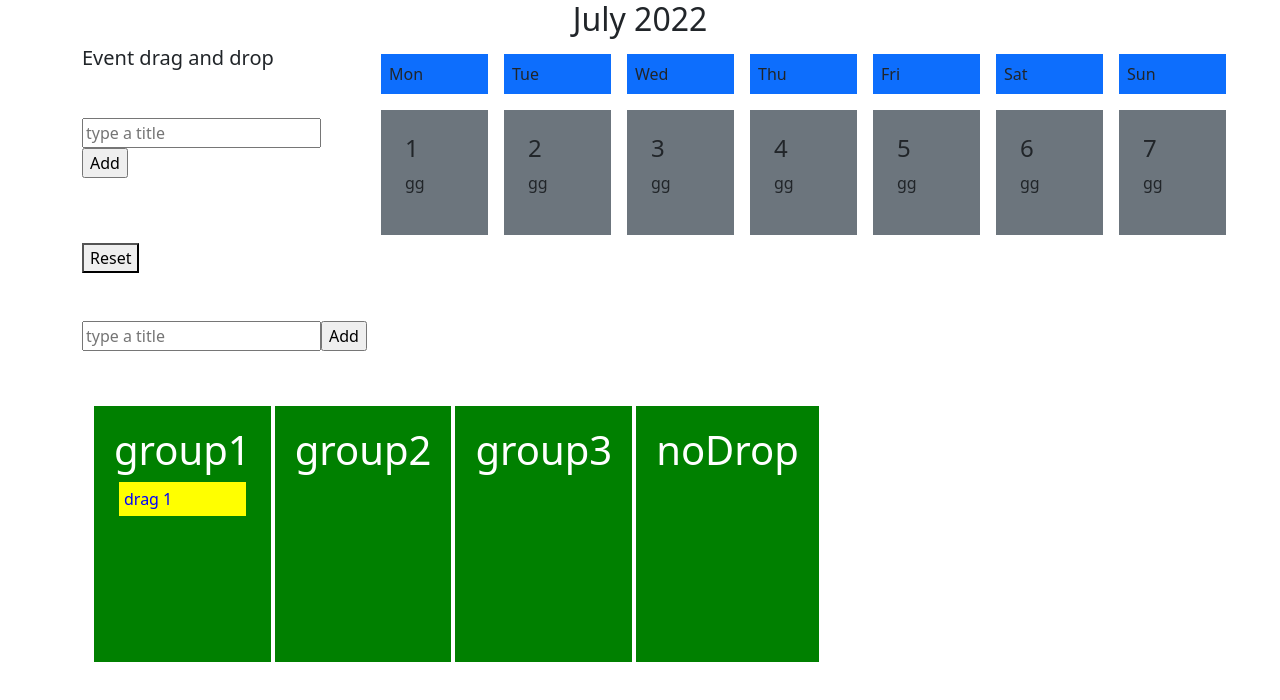
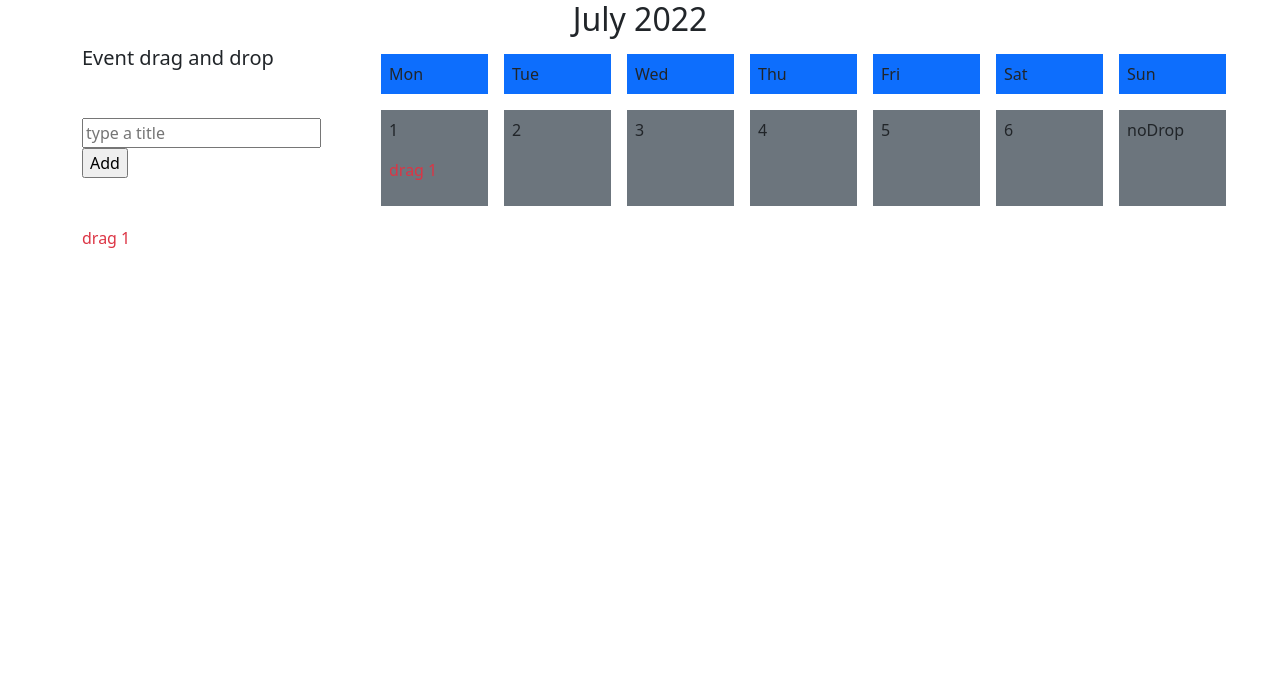
Before and after one commit to raselmahmud-coder/drag-drop-event, a React (Create React App) app: page / in a window 1280 px wide. Shown: the top 700 px of the page. Built offline with nearby package versions, Linux system fonts and the light colour scheme.

Commit message:
drag and drop enabled

```diff
--- a/src/App.js
+++ b/src/App.js
@@ -8,7 +8,7 @@ function App() {
   return (
     <div className="container">
       <Calender />
-      <Testing/>
+      {/* <Testing/> */}
     </div>
   );
 }
--- a/src/components/Calender.js
+++ b/src/components/Calender.js
@@ -2,13 +2,17 @@ import React, { useState } from "react";
 import Dates from "./Dates";
 import Title from "./Title";
 import Weeks from "./Weeks";
-const dates = [1, 2, 3, 4, 5, 6, 7];
+const dates = ["1", "2", "3", "4", "5", "6", "noDrop"];
 
 const Calender = () => {
   const [title, setTitle] = useState("");
   const getYear = new Date().getFullYear();
   const [index, setIndex] = useState(1);
+  const initialItems = [{ id: 1, group: "1", value: "drag 1" }];
+  const [noDrop, setNoDrop] = useState("");
+  const [dragData, setDragData] = useState({});
 
+  const [items, setItems] = useState(initialItems);
   function moveCard(i) {
     setIndex(i);
   }
@@ -16,9 +20,66 @@ const Calender = () => {
   const handleForm = (e) => {
     e.preventDefault();
     const title = e.target.title.value;
-    setTitle(title);
-    e.target.reset();
+    const newItem = {
+      id: items.length + 1,
+      group: "1",
+      value: `${title} ${items.length + 1}`,
+    };
+    const newItems = [...items, newItem];
+    setItems(newItems);
+    // setTitle(title);
+    // e.target.reset();
   };
+  console.log("length", items);
+
+  const handleDragEnter = (e, group) => {
+    console.log("drag enter", group);
+
+    if (group === "noDrop") {
+      setNoDrop("noDrop");
+    }
+  };
+  const handleDragOver = (e) => {
+    // console.log("drag over");
+    e.preventDefault();
+  };
+
+  // setNoDrop to nothing to return styling to normal
+  const handleDragLeave = (e) => {
+    console.log("drag leave");
+    setNoDrop("");
+  };
+  const handleDrop = (e, group) => {
+    const daa = items.filter((d) => d.group !== group);
+    console.log("many group", daa);
+
+
+    // console.log("drop here",group);
+    /* for (const iterator of items) {
+      if (iterator.value.length) {
+      }
+
+      console.log(iterator, "what is it", e.target.innerText);
+    } */
+
+    setNoDrop("");
+    const selected = dragData.id;
+
+    if (group === "noDrop") {
+      console.log("nuh uh");
+    } else {
+      changeCategory(selected, group);
+    }
+  };
+  const changeCategory = (itemId, group) => {
+    const newItems = [...items];
+    newItems[itemId - 1].group = group;
+    setItems([...newItems]);
+  };
+  const handleDragStart = (e, id, group) => {
+    setDragData({ id: id, initialGroup: group });
+  };
+
   return (
     <>
       <h2 className="text-center">July {getYear}</h2>
@@ -30,18 +91,66 @@ const Calender = () => {
             <input type="submit" value="Add" />
           </form>
 
-          {title && <Title titleInfo={title} />}
+          {
+
+            items.map((item) => (
+              <div
+                key={item.id}
+                id={item.id}
+                // change style if dragged over noDrop
+                className={``}
+                // MAKES THE ITEM DRAGGABLE!!!!
+                draggable
+                // event handler
+                onDragStart={(e) => handleDragStart(e, item.id)}
+              >
+                <p className="text-danger">{item.value}</p>
+              </div>
+            ))
+}
+
         </div>
         <div className="col-md-9">
           <Weeks />
+
           <section className="row row-cols-7">
-            {dates.map((date, dex) => (
-              <Dates
-                key={dex}
-                data={date}
-                card={index === 1}
-                moveCard={moveCard.bind(null, 1)}
-              />
+            {dates.map((group) => (
+              <div
+                // change styling if dragging into noDrop zone
+                className={`col bg-secondary p-2 m-2 ${
+                  group === "noDrop" && noDrop === "noDrop" ? noDrop : "group"
+                }`}
+                // event handlers
+                onDragEnter={(e) => handleDragEnter(e, group)}
+                onDragOver={handleDragOver}
+                onDragLeave={handleDragLeave}
+                onDrop={(e) => handleDrop(e, group)}
+                key={group}
+              >
+                <p className="text-bold">{group}</p>
+                <div>
+                  {items
+                    .filter((item) => item.group === group)
+                    .map((item) => (
+                      <div
+                        key={item.id}
+                        id={item.id}
+                        // change style if dragged over noDrop
+                        className={`${
+                          group === "noDrop" && noDrop === "noDrop"
+                            ? "notAllowed"
+                            : "item"
+                        }`}
+                        // MAKES THE ITEM DRAGGABLE!!!!
+                        draggable
+                        // event handler
+                        onDragStart={(e) => handleDragStart(e, item.id, group)}
+                      >
+                        <p className="text-danger">{item.value}</p>
+                      </div>
+                    ))}
+                </div>
+              </div>
             ))}
           </section>
         </div>
--- a/src/components/Dates.js
+++ b/src/components/Dates.js
@@ -1,44 +1,54 @@
 import React, { useState } from "react";
-import Title from "./Title";
+const dates = ["1", "2", "3", "noDrop"];
+const Dates = ({ date }) => {
+  const [noDrop, setNoDrop] = useState("");
+  const [dragData, setDragData] = useState({});
+  const initialItems = [{ id: 1, group: "1", value: "drag 1" }];
+  const [items, setItems] = useState(initialItems);
 
-const Dates = ({ data, card, moveCard }) => {
-    console.log(card);
-  const [isOver, setIsOver] = useState(false);
-console.log(isOver);
-  function handleDragOver(e) {
-    if (e.dataTransfer.types[0] === "text/plain") {
-      setIsOver(true);
-      e.preventDefault();
+  const handleDragEnter = (e, group) => {
+    if (group === "noDrop") {
+      setNoDrop("noDrop");
     }
-  }
+  };
+  const handleDragOver = (e) => {
+    e.preventDefault();
+  };
+  const handleDragLeave = (e) => {
+    setNoDrop("");
+  };
 
-  function handleDrop(e) {
-    const dataJSON = e.dataTransfer.getData("text/plain");
-    let data;
-    try {
-        data = JSON.parse(dataJSON);
-        // console.log("hello data",data);
-    } catch {}
-    if (data && data.type === "card") {
-        console.log("move data data111",data);
-      moveCard();
+  const handleDrop = (e, group) => {
+    setNoDrop("");
+    const selected = dragData.id;
+    if (group === "noDrop") {
+      console.log("nuh uh");
+    } else {
+      changeCategory(selected, group);
     }
-  }
+  };
+  const changeCategory = (itemId, group) => {
+    const newItems = [...items];
+    newItems[itemId - 1].group = group;
+    setItems([...newItems]);
+  };
+  const handleDragStart = (e, id, group) => {
+    setDragData({ id: id, initialGroup: group });
+  };
 
-  function handleDragLeave() {
-    setIsOver(false);
-  }
   return (
     <>
       <div
-        className="bg-secondary col p-4 m-2"
-        style={{ backgroundColor: isOver ? "#bbf" : "rgba(0,0,0,.12)" }}
+        // change styling if dragging into noDrop zone
+        className="col bg-secondary p-2 m-2"
+        // event handlers
+        onDragEnter={(e) => handleDragEnter(e, date)}
         onDragOver={handleDragOver}
-        onDrop={handleDrop}
         onDragLeave={handleDragLeave}
+        onDrop={(e) => handleDrop(e, date)}
+        key={date}
       >
-        <h4>{data}</h4>
-        <p>{card ? <Title /> : "Box-1"} gg</p>
+        <h5> {date}</h5>
       </div>
     </>
   );
--- a/src/components/Testing.js
+++ b/src/components/Testing.js
@@ -1,10 +1,10 @@
-import React, { useState } from 'react';
-import './Testign.scss'
+import React, { useState } from "react";
+// import './Testign.scss'
 const Testing = () => {
   // Initial groups to drag between
-const groups = ["group1", "group2", "group3", "noDrop"];
+  const dates = ["1", "2", "3", "noDrop"];
   // Initial items to be dragged
-const initialItems = [{ id: 1, group: "group1", value: "drag 1" }];
+  const initialItems = [{ id: 1, group: "1", value: "drag 1" }];
   // Sets the state of the items.
   // Can be used to add items
   const [items, setItems] = useState(initialItems);
@@ -50,10 +50,7 @@ const changeCategory = (itemId, group) => {
     setItems([...newItems]);
   };
 
-// 1. setNoDrop in case item was dropped in noDrop
-// 2. gets the item id
-// 3. doesn't allow drop in noDrop
-// 4. changeCategory (see above)
+
   const handleDrop = (e, group) => {
     setNoDrop("");
     const selected = dragData.id;
@@ -69,8 +66,8 @@ const handleForm = (e) => {
     const title = e.target.title.value;
     const newItem = {
       id: items.length + 1,
-    group: "group1",
-    value: `${title} ${items.length + 1}`
+      group: "1",
+      value: `${title} ${items.length + 1}`,
     };
     const newItems = [...items, newItem];
     setItems(newItems);
@@ -88,42 +85,45 @@ return (
         </form>
       </div>
       <div className="groups">
+        <div style={{border:'2px solid red'}}>
+          <h6>default place {initialItems[0].group}</h6>
+        </div>
+
         {/* iterate over groups */}
-      {groups.map((group) => (
+        {dates.map((date) => (
           <div
             // change styling if dragging into noDrop zone
             className={`${
-            group === "noDrop" && noDrop === "noDrop" ? noDrop : "group"
+              date === "noDrop" && noDrop === "noDrop" ? noDrop : "group"
             }`}
             // event handlers
-          onDragEnter={(e) => handleDragEnter(e, group)}
+            onDragEnter={(e) => handleDragEnter(e, date)}
             onDragOver={handleDragOver}
             onDragLeave={handleDragLeave}
-          onDrop={(e) => handleDrop(e, group)}
-          key={group}
+            onDrop={(e) => handleDrop(e, date)}
+            key={date}
           >
-          <h1 className="title">{group}</h1>
+            <h1 className="text-danger">{date}</h1>
             <div>
-            {/* iterate over items */}
               {items
-              .filter((item) => item.group === group)
+                .filter((item) => item.group === date)
                 .map((item) => (
                   <div
                     key={item.id}
                     id={item.id}
                     // change style if dragged over noDrop
                     className={`${
-                    group === "noDrop" && noDrop === "noDrop"
+                      date === "noDrop" && noDrop === "noDrop"
                         ? "notAllowed"
                         : "item"
                     }`}
                     // MAKES THE ITEM DRAGGABLE!!!!
                     draggable
                     // event handler
-                  onDragStart={(e) => handleDragStart(e, item.id, group)}
+                    onDragStart={(e) => handleDragStart(e, item.id, date)}
                   >
                     {/* The name of each item */}
-                  {item.value}
+                    <h3>{item.value}</h3>
                   </div>
                 ))}
             </div>
@@ -132,7 +132,6 @@ return (
       </div>
     </>
   );
-
 };
 
 export default Testing;
```
Also changed, not shown: 1 other file (tests, documents, lock files or other folders). Lines whose indentation alone changed are shown as unchanged.
